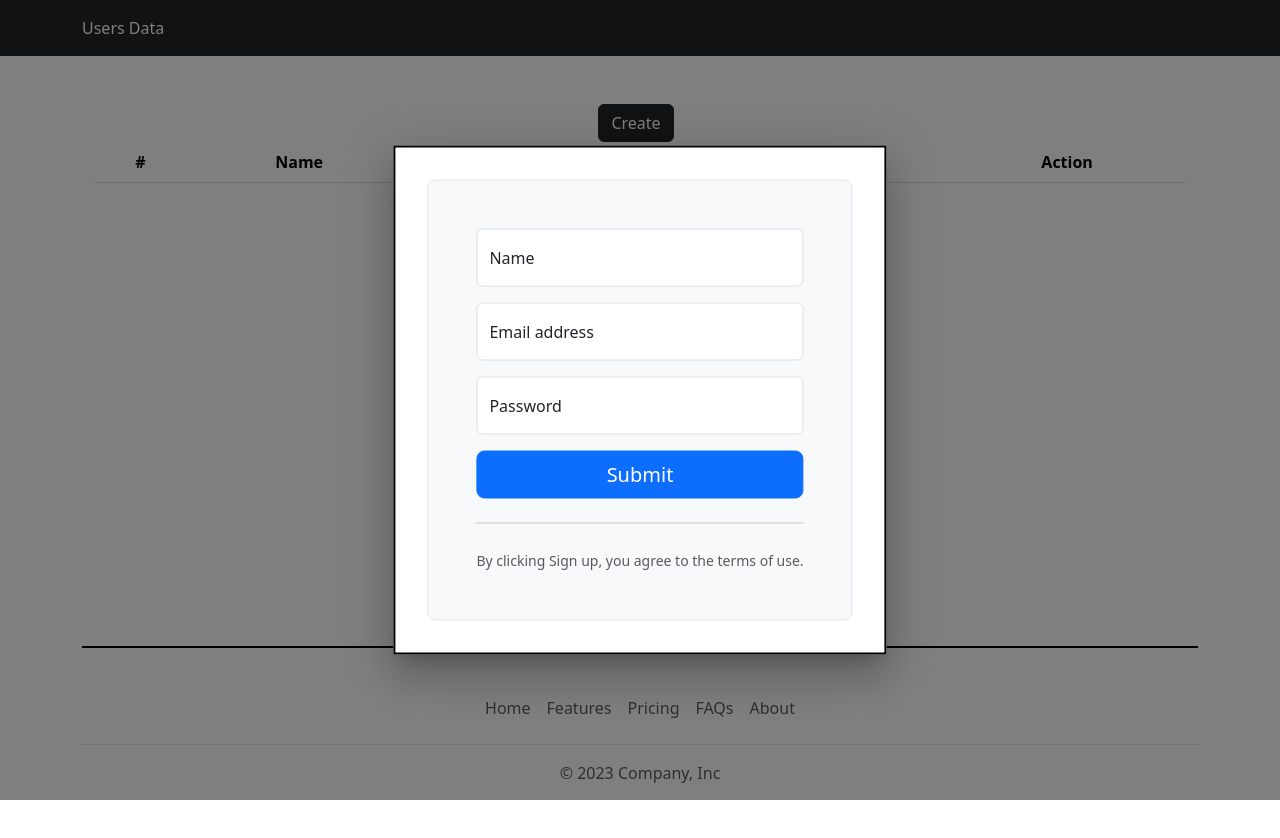
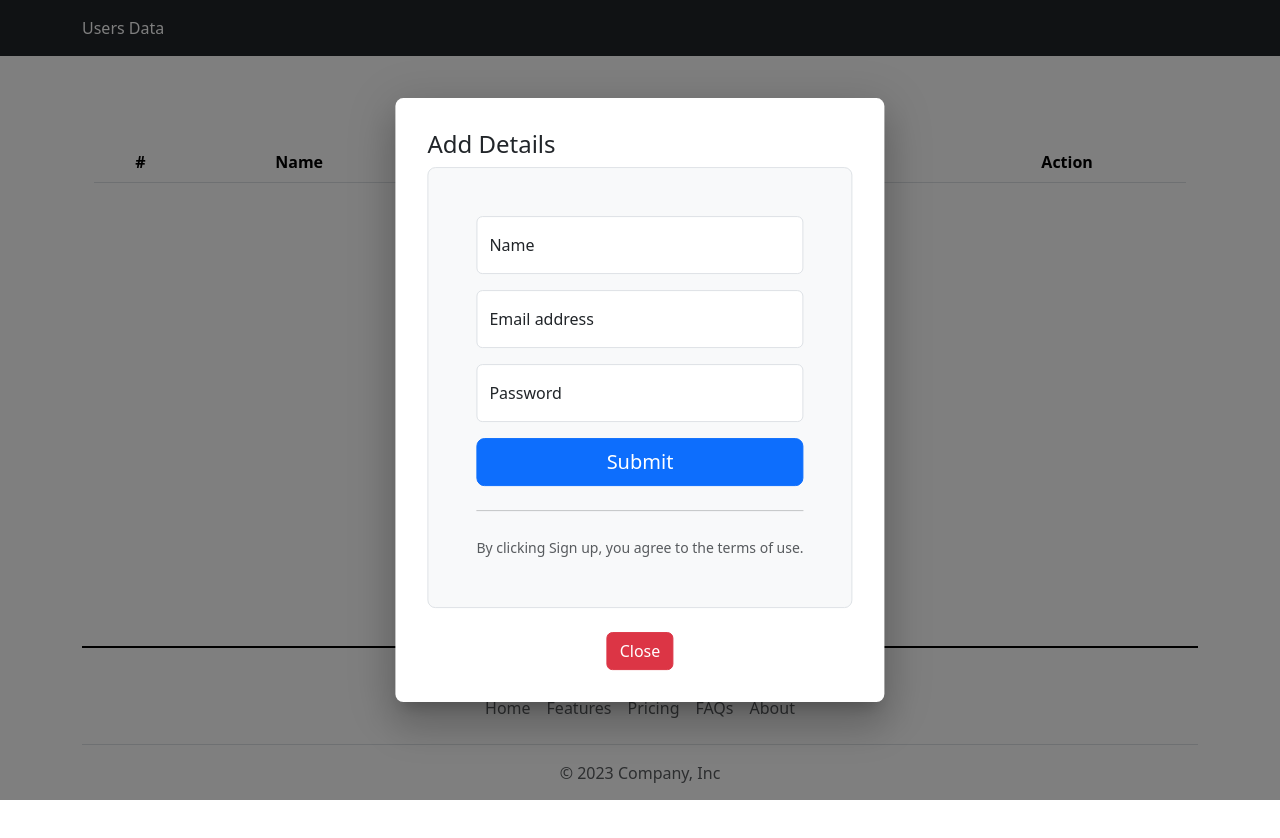
Before and after one commit to shekharmouryaa/my-react-app, a React (Create React App) app: page / in a window 1280 px wide. Both pictures are taken after a click on the button "Create". Shown: the top 838 px of the page. Built offline with nearby package versions, Linux system fonts and the light colour scheme.

Commit message:
toaster added in functions

```diff
--- a/package.json
+++ b/package.json
@@ -14,6 +14,7 @@
     "react": "^18.2.0",
     "react-dom": "^18.2.0",
     "react-scripts": "5.0.1",
+    "react-toastify": "^9.1.3",
     "styled-components": "^5.3.11",
     "web-vitals": "^2.1.4"
   },
--- a/src/App.js
+++ b/src/App.js
@@ -3,6 +3,7 @@ import { Header } from './Header';
 import { Footer } from './Footer'
 import { Card } from './Card';
 import './App.css'
+import { ToastContainer } from 'react-toastify';
 
 function App() {
 
@@ -29,12 +30,11 @@ function App() {
   }
   ]
 
-
   return (
     <div className="App">
+      <ToastContainer />
       <Header />
       <Banner />
-
       <Footer />
     </div>
   );
--- a/src/Banner.js
+++ b/src/Banner.js
@@ -3,19 +3,22 @@ import { RegisterstaionForm } from './RegisterstaionForm';
 import { UserDataTable } from './UserDataTable';
 import Box from '@mui/material/Box';
 import Modal from '@mui/material/Modal';
+import { toast } from 'react-toastify';
 
 
 const Banner = () => {
+
   const style = {
     position: 'absolute',
     top: '50%',
     left: '50%',
     transform: 'translate(-50%, -50%)',
     bgcolor: 'background.paper',
-    border: '2px solid #000',
     boxShadow: 24,
+    borderRadius: 2,
     p: 4,
   };
+
   const defaultForm = {
     id: new Date().getMilliseconds(),
     name: '',
@@ -29,18 +32,20 @@ const Banner = () => {
   const [records, setRecords] = useState([])
   const [open, setOpen] = useState(false)
 
-
   const handleOpen = () => {
     setOpen(true)
+    setEdit(false)
+    setShow(true)
+    setForm(defaultForm)
   }
 
   const handleClose = () => {
     setOpen(false)
+    setShow(false)
   }
 
   // (READ) - Getting records from locastorage
   const localData = JSON.parse(localStorage.getItem("userData"))
-
 
   // To display localstorgae Data in the table
 
@@ -59,16 +64,20 @@ const Banner = () => {
     const enteries = records.filter((item) => item.id !== id)
     setRecords(enteries)
     localStorage.setItem('userData', JSON.stringify(enteries))
+    toast.success("Data Deleted Succesfully");
   }
 
   // (UPDATE) - (PART-1) Funtion that fill form with selected entry
+
   const EditRecords = (id) => {
+    handleOpen()
     setEdit(true)
     const selectedEnterie = records.filter((item) => item.id === id)
     setForm(selectedEnterie[0])
   }
 
   // (UPDATE) - (PART-2) Funtion that update the form
+
   const updateForm = (e) => {
     e.preventDefault();
     const updatedEnteries = records.map((item) => {
@@ -82,6 +91,8 @@ const Banner = () => {
     localStorage.setItem('userData', JSON.stringify(updatedEnteries))
     setForm(defaultForm)
     setEdit(false)
+    handleClose()
+    toast.success("Data Updated Succesfully");
   }
 
   const handleChange = (e) => {
@@ -89,6 +100,7 @@ const Banner = () => {
   }
 
   //(CREATE) - Funtion that add new entry
+
   const submitForm = (e) => {
     e.preventDefault();
     const enteries = [...records, form]
@@ -96,6 +108,7 @@ const Banner = () => {
     localStorage.setItem('userData', JSON.stringify(enteries))
     setForm(defaultForm)
     handleClose()
+    toast.success("Data Submit Succesfully");
   }
 
   return (
@@ -112,7 +125,10 @@ const Banner = () => {
             aria-describedby="modal-modal-description"
           >
             <Box sx={style}>
-              <RegisterstaionForm updateForm={updateForm} edit={edit} form={form} submitForm={submitForm} handleChange={handleChange} />
+              <RegisterstaionForm updateForm={updateForm} edit={edit} form={form} submitForm={submitForm} handleChange={handleChange} handleClose={handleClose} />
+              <div class="text-center">
+               <button className='btn btn-danger mt-4' onClick={handleClose} >Close</button>
+              </div>
             </Box>
           </Modal>
 
--- a/src/RegisterstaionForm.jsx
+++ b/src/RegisterstaionForm.jsx
@@ -4,20 +4,21 @@ export const RegisterstaionForm = ({ edit, updateForm,submitForm, form, handleCh
     return (
 
         <div class="col-md-12 ">
+            <h4>{edit ? 'Edit Details' : 'Add Details'}</h4>
             <form onSubmit={(e) => edit ? updateForm(e) : submitForm(e)} class="p-4 p-md-5 border rounded-3 bg-body-tertiary" autoComplete='off'>
                 <div class="form-floating mb-3">
                     <input type="text" class="form-control" id="floatingInput" placeholder="Name"
-                        name={"name"} value={form.name} onChange={(e) => handleChange(e)} />
+                        name={"name"} value={form.name} onChange={(e) => handleChange(e)}/>
                     <label for="floatingInput">Name</label>
                 </div>
                 <div class="form-floating mb-3">
                     <input type="email" class="form-control" id="floatingInput" placeholder="name@example.com"
-                        name={"email"} value={form.email} onChange={(e) => handleChange(e)} />
+                        name={"email"} value={form.email} onChange={(e) => handleChange(e)}/>
                     <label for="floatingInput">Email address</label>
                 </div>
                 <div class="form-floating mb-3">
                     <input type="password" class="form-control" id="floatingPassword" placeholder="Password"
-                        name={"password"} value={form.password} onChange={(e) => handleChange(e)} />
+                        name={"password"} value={form.password} onChange={(e) => handleChange(e)}/>
                     <label for="floatingPassword">Password</label>
                 </div>
                { edit ? <button class="w-100 btn btn-lg btn-primary mt-3" type="submit">Update</button> :
--- a/src/index.js
+++ b/src/index.js
@@ -4,10 +4,12 @@ import './index.css';
 import App from './App';
 import reportWebVitals from './reportWebVitals';
 import 'bootstrap/dist/css/bootstrap.css';
+import 'react-toastify/dist/ReactToastify.css';
 
 const root = ReactDOM.createRoot(document.getElementById('root'));
 root.render(
   <App/>
+
   // <React.StrictMode>
 
   // </React.StrictMode>
```
Also changed, not shown: 1 other file (tests, documents, lock files or other folders).
